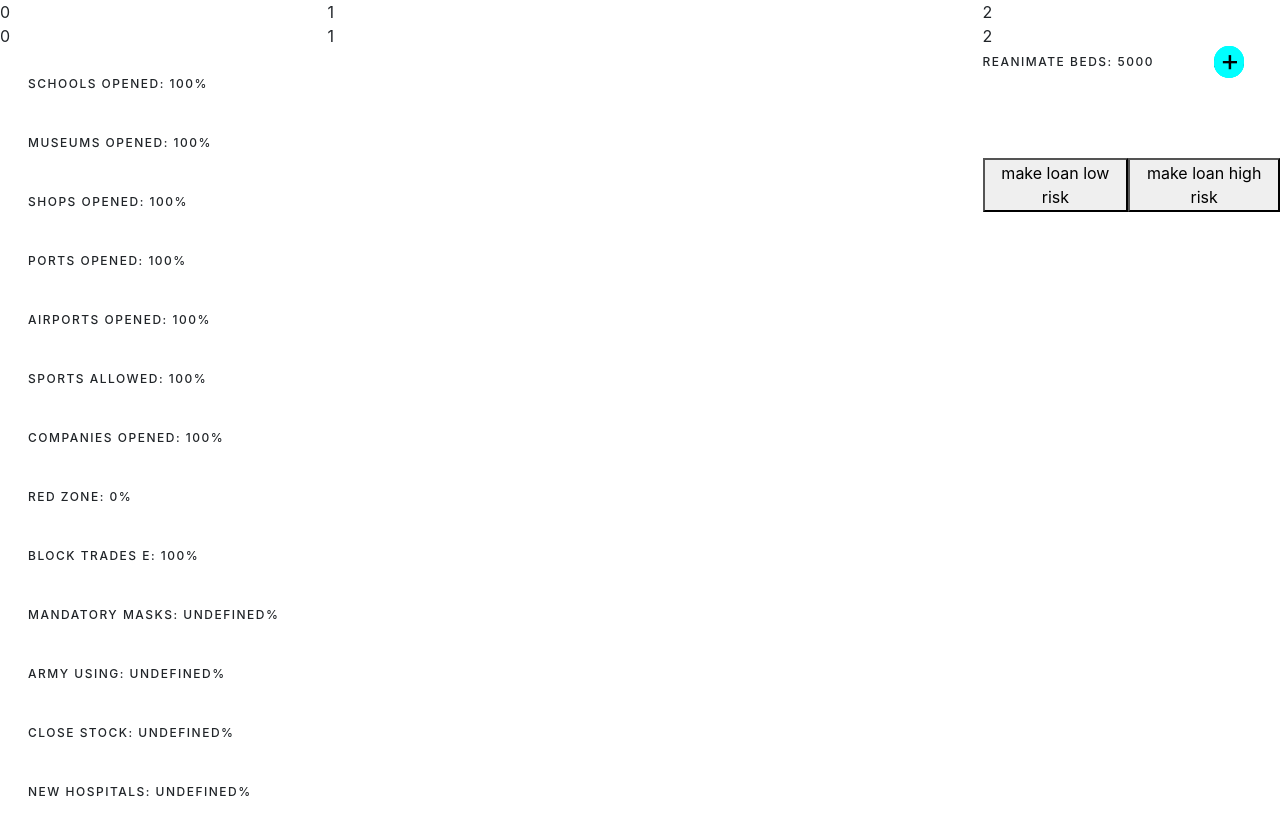
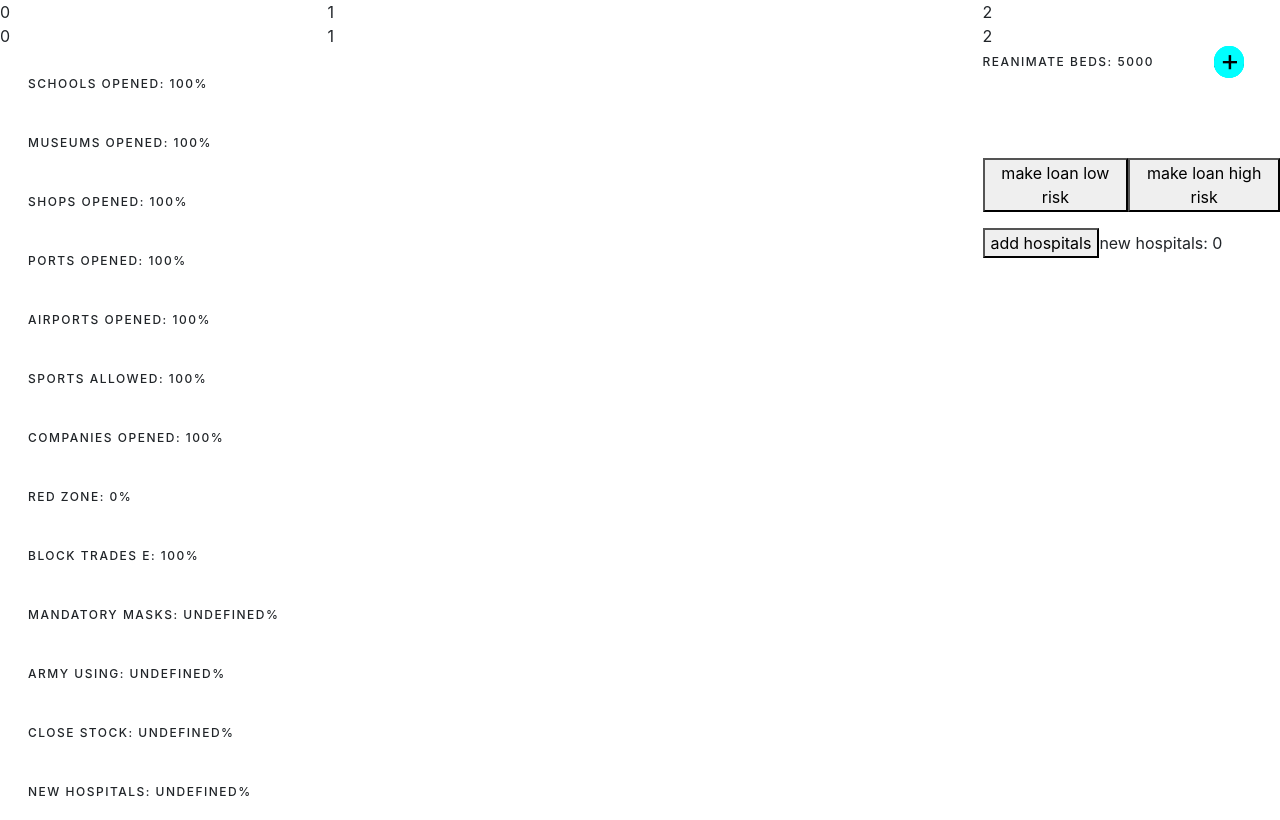
Before and after one commit to FedericoQuartieri/rise-up, a plain HTML site: page Javascript/index.html in a window 1280 px wide. Shown: the top 820 px of the page. Drawn offline with nearby package versions, Linux system fonts and the light colour scheme.

Commit message:
new hospitals grafica

```diff
--- a/Javascript/drawing_tools.js
+++ b/Javascript/drawing_tools.js
@@ -329,8 +329,31 @@ const drawing_tools={
                 state.loan_expired = false
             }
         }
+    },
+    "display_hospitals" : {
+        draw : (container_out, state) => {
+            const container = document.createElement("div")
+            container_out.appendChild(container)
+            container.setAttribute("class", "hospitals-menu")
+            const add_hospitals = document.createElement("button")
+            container.appendChild(add_hospitals)
+            add_hospitals.setAttribute("class", "hopsital_button")
+            add_hospitals.innerHTML = "add hospitals"
+            add_hospitals.addEventListener("click", function(){if (state.health_funds - 1000000000 > 0) {state.make_new_hospital()} else{/*alert*/}})
+            const new_hospitals = document.createElement("span")
+            container.appendChild(new_hospitals)
+            new_hospitals.setAttribute("class", "show-new-hospitals")
+            new_hospitals.setAttribute("id", "show-new-hospitals")
+            new_hospitals.innerHTML = "new hospitals: " + state.decision["new_hospitals"]
+        },
+        update : (state) => {
+            const new_hospitals = document.getElementById("show-new-hospitals")
+            new_hospitals.innerHTML = "new hospitals: " + state.decision["new_hospitals"]
+
+
+
+        }
     }
-
 }
 
 
--- a/Javascript/main-script.js
+++ b/Javascript/main-script.js
@@ -7,6 +7,7 @@ updates = () =>{
     drawing_tools.display_decisions.update(stato.decision)
     drawing_tools.display_specializations.update(stato.specializations)
     drawing_tools.display_loans.update(stato)
+    drawing_tools.display_hospitals.update(stato)
 }
 const fps=30
 const daytime=.5
@@ -37,13 +38,13 @@ drawing_tools.display_boolean.draw("close_stock",stato.decision,document.getElem
 drawing_tools.display_boolean.draw("mandatory_masks",stato.decision,document.getElementById("col 0 1"))
 
 
-
 //1
 
 
 //2
 drawing_tools.display_specializations.draw(stato.specializations, document.getElementById("col 2 1"), stato)
 drawing_tools.display_loans.draw(document.getElementById("col 2 1"),stato)
+drawing_tools.display_hospitals.draw(document.getElementById("col 2 1"),stato)
 
 //------------------------
 //Bottom
--- a/Javascript/main.js
+++ b/Javascript/main.js
@@ -142,6 +142,7 @@ var State = function(state, World){
   this.health_funds_loan = 0
   this.loan_expired = false
   this.economy_rate = (100-(this.pil/this.pil_0 *100))
+  this.reanimate_beds_hospitals = 0
 
 
   this.continue=()=> !(this.infects===this.popolation || this.feeling===0 || this.economy_rate > 30)
@@ -194,12 +195,13 @@ var State = function(state, World){
 
 
   this.make_new_hospital = () => {
+    console.log("ciao")
     this.decision["new_hospitals"] += 1
     this.health_funds -= 1000000000
     this.health_funds_used += 1000000000
     this.specializations["reanimate_beds"] += 2000
+    this.reanimate_beds_hospitals += 2000
   }
-
 
   this.make_change_bed_random = () => {
     spec = []
@@ -253,7 +255,7 @@ var State = function(state, World){
         new_beds = this.specializations[specialization] -= beds
       }
       this.specializations[specialization] = new_beds
-      this.reanimate_beds += beds
+      this.reanimate_beds += beds += this.reanimate_beds_hospitals
       this.specializations["reanimate_beds"] = this.reanimate_beds
     }
     else{
@@ -316,6 +318,7 @@ var State = function(state, World){
       console.log("healh funds used: ", this.health_funds_used)
       console.log("pil :", this.pil)
       console.log("beds feeling", this.beds_feeling)
+      console.log("new hospitals", this.decision["new_hospitals"])
   }
 
   //-------------------------------------
--- a/Javascript/style.css
+++ b/Javascript/style.css
@@ -400,8 +400,6 @@ input[type="checkbox"]:checked ~ .check::after{
 
 
 
-
-
 .loans_buttons {
     justify-content : space-around;
     display: flex;
```
